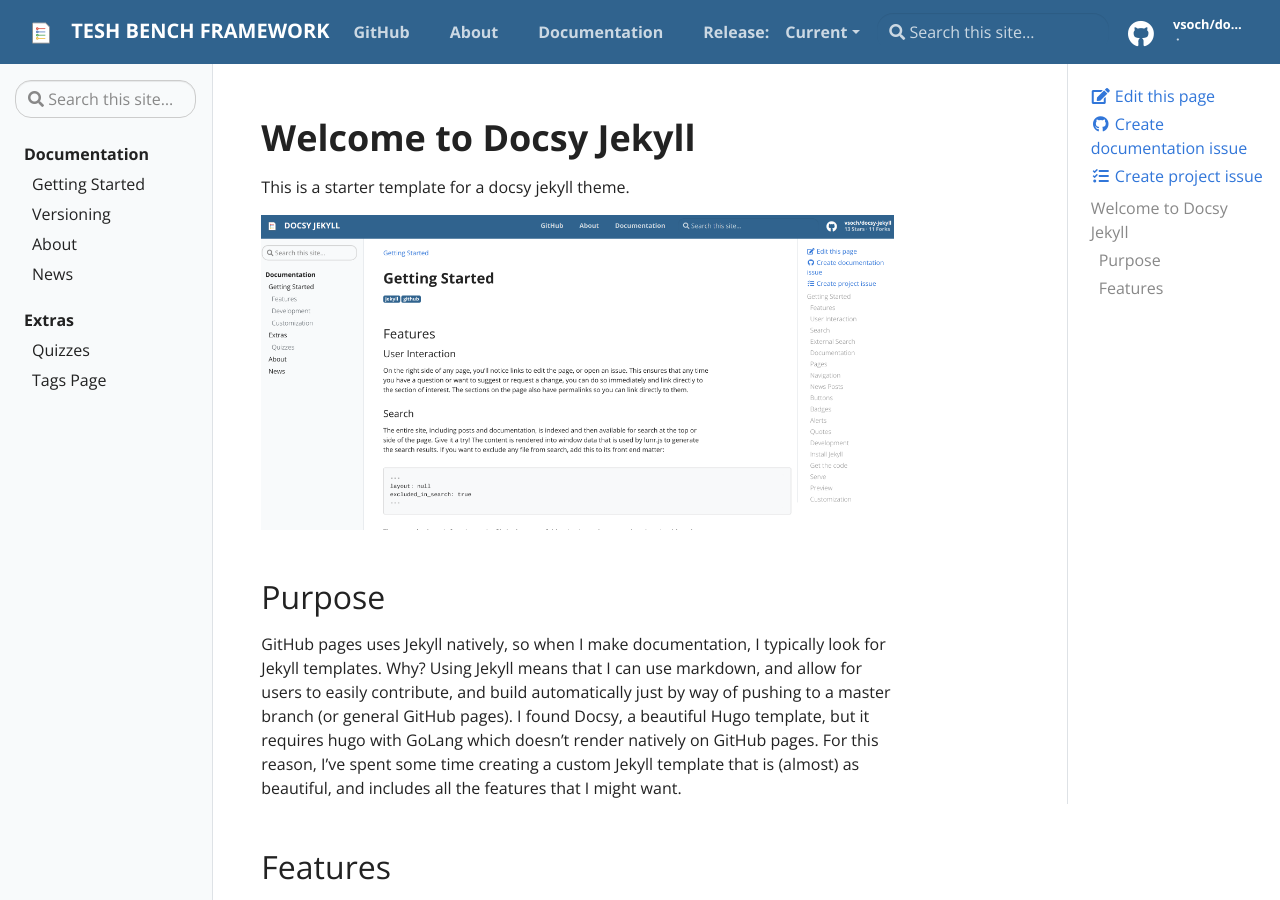
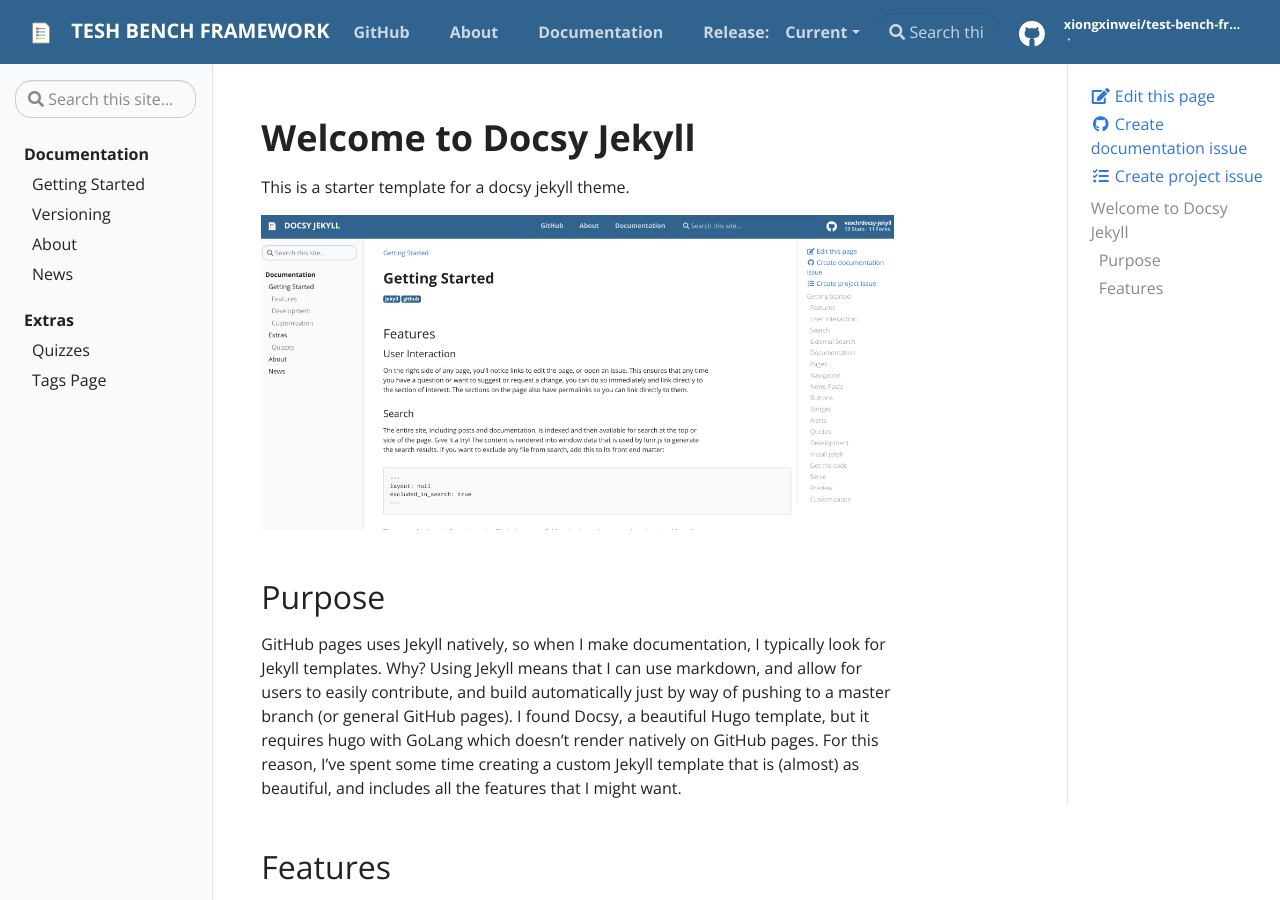
Before and after one commit to XiongXinwei-code/test-bench-framework, a Jekyll site: the page built from docs/pages/index.md, in a window 1280 px wide and 900 px high. Built offline with Jekyll 4.4.1, drawn with Linux system fonts in a browser that asks for light colours.

Commit message:
Update _config.yml

```diff
--- a/docs/_config.yml
+++ b/docs/_config.yml
@@ -29,15 +29,11 @@
 url: "https://xiongxinwei-code.github.io/test-bench-framework/" # the base hostname & protocol for your site
 
 # Social (First three Required)
-repo: "https://github.com/vsoch/docsy-jekyll"
-github_user: "vsoch"
-github_repo: "docsy-jekyll"
+repo: "https://gitee.com/xiongxinwei/test-bench-framework"
+github_user: "xiongxinwei"
+github_repo: "test-bench-framework"
 github_branch: "master"
 
-# Optional
-twitter: vsoch
-linkedin: vsochat
-dockerhub: vanessa
 
 # These options are used to configure the locations of your version history when you want to serve versioned documents
 version_params:
@@ -47,7 +43,7 @@
   versioning: true
 
   # Disable so older versions cannot be searched
-  allow_search: false
+  allow_search: true
 
   # Allow these versions to be searched
   search_versions:
@@ -58,7 +54,7 @@
     - Previous
 
 # Should there be feedback buttons at the bottom of pages?
-feedback: false
+#feedback: true
 
 # Link to a privacy policy in footer, uncomment and define if wanted
 # privacy: https://domain.com/privacy
```
